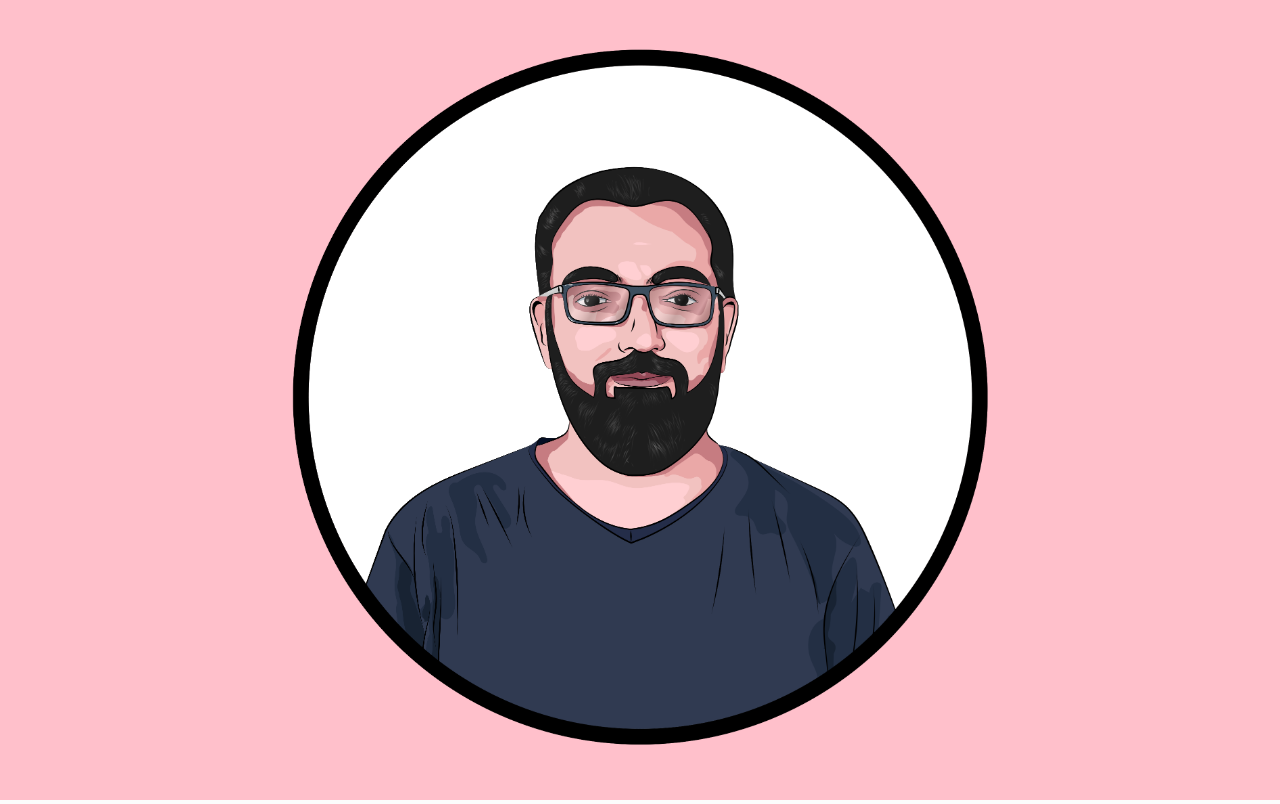
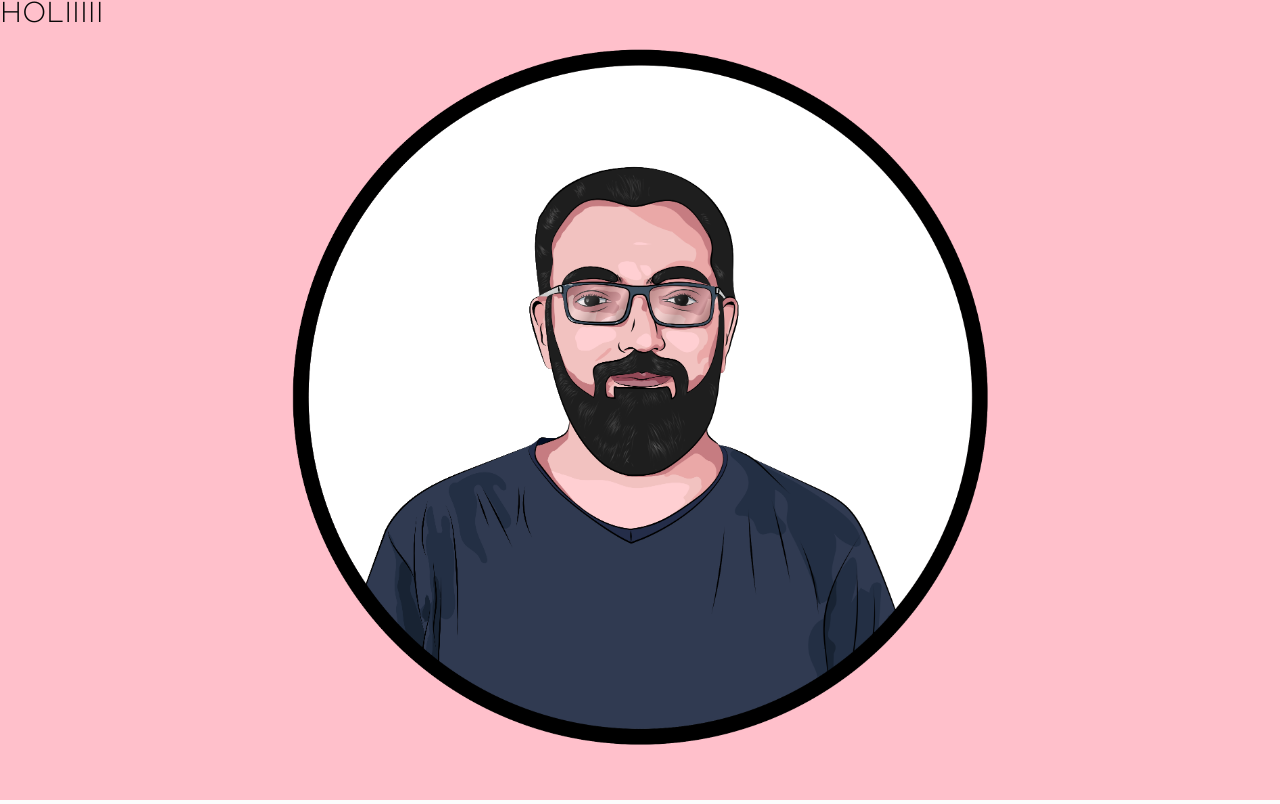
Before and after one commit to Raul-GM/portfolio, a Vue app: page / in a window 1280 px wide. Built offline with nearby package versions, Linux system fonts and the light colour scheme.

Commit message:
ping netlify

```diff
--- a/src/views/Home.vue
+++ b/src/views/Home.vue
@@ -32,7 +32,7 @@
           />
         </router-link>
       </div>
-
+      <h1>HOLIIIII</h1>
     </section>
 </template>
 
```
